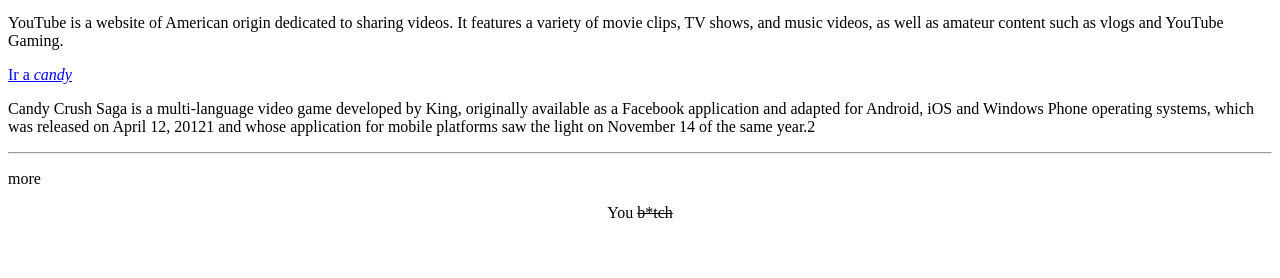
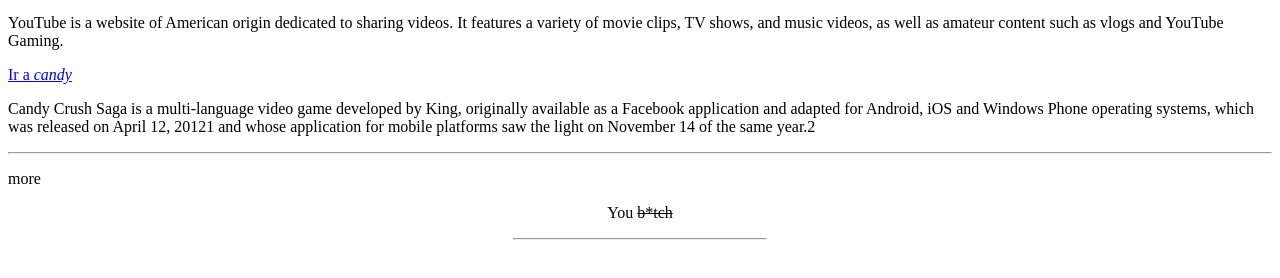
Before and after one commit to antomell25/faec-up, a plain HTML site: page index.html in a window 1280 px wide. Shown: the part 406-684 px from the top of the page. Drawn offline with Linux system fonts and the light colour scheme.

Commit message:
porcentaje

```diff
--- a/index.html
+++ b/index.html
@@ -33,3 +33,6 @@
 <hr>
 <p>more</p>
 <p> <center>You <del>b*tch</del></center></p>
+<center>
+    <hr width="20%">
+</center>
```
